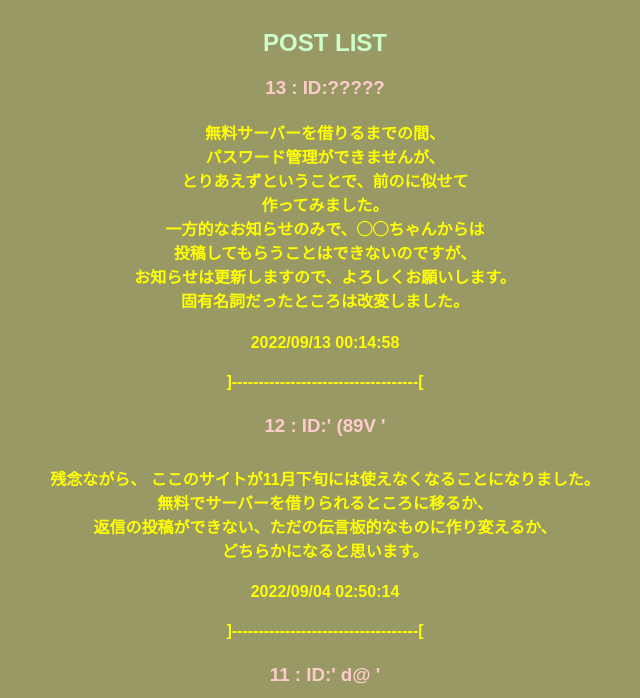
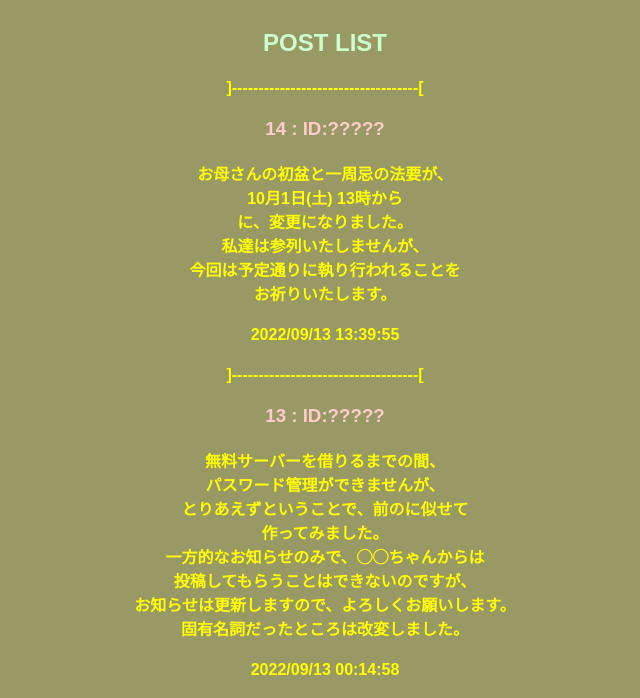
Before and after one commit to HappyKumamoto/boad-2021, a plain HTML site: page index.html in a window 1280 px wide. Shown: the part 90-788 px from the top of the page, without its empty margins (315-955 px from the left). Drawn offline with Linux system fonts and the light colour scheme.

Commit message:
Update index.html

```diff
--- a/index.html
+++ b/index.html
@@ -10,6 +10,18 @@
 <body>
   <h1>THE SECRET BOARD</h1>
   <h2>POST LIST</h2>
+  <h4>]-----------------------------------[</h4>
+
+  <h3>14 : ID:?????</h3>
+  <h4>お母さんの初盆と一周忌の法要が、<br>
+      10月1日(土) 13時から<br>
+      に、変更になりました。<br>
+      私達は参列いたしませんが、<br>
+      今回は予定通りに執り行われることを<br>
+      お祈りいたします。</h4>
+  <h4>2022/09/13 13:39:55</h4>
+  <h4>]-----------------------------------[</h4>
+
 
   <h3>13 : ID:?????</h3>
   <h4>無料サーバーを借りるまでの間、<br>
```
